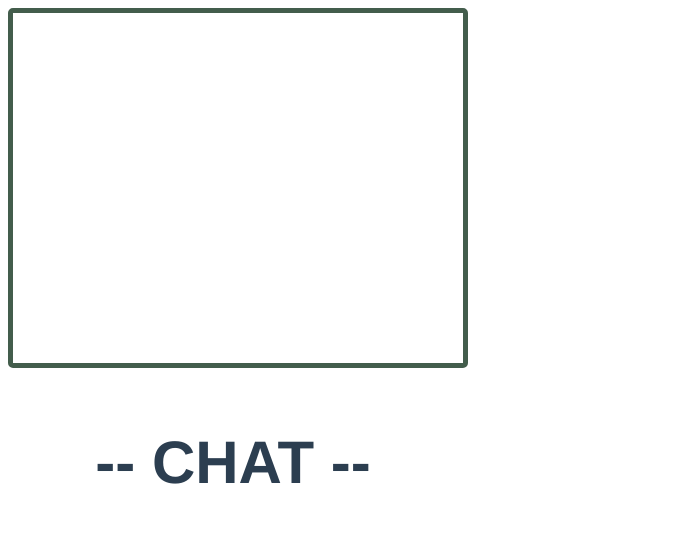
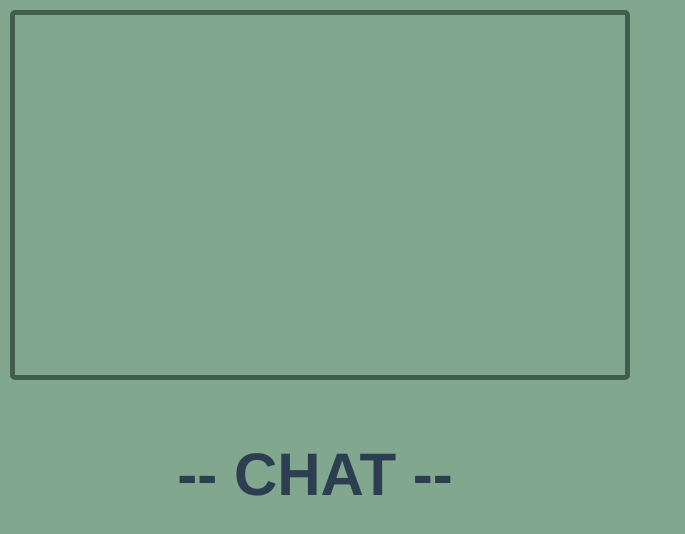
Before and after one commit to pablosirera/overlay-obs, a Vue app: page / in a window 1280 px wide. Shown: the top 534 px of the page, without its empty margins (0-685 px from the left). Built offline with nearby package versions, Linux system fonts and the light colour scheme.

Commit message:
improve cam frame

```diff
--- a/src/App.vue
+++ b/src/App.vue
@@ -8,5 +8,8 @@
   -webkit-font-smoothing: antialiased;
   -moz-osx-font-smoothing: grayscale;
   color: #2c3e50;
+  background-color: var(--color-primary);
+  padding: 10px;
+  height: 100vh;
 }
 </style>
--- /dev/null
+++ b/src/assets/main.scss
@@ -0,0 +1,8 @@
+body {
+  margin: 0;
+}
+
+:root {
+  --color-primary: #81a78f;
+  --color-secondary: #435d4c;
+}
--- a/src/main.js
+++ b/src/main.js
@@ -1,5 +1,6 @@
 import { createApp } from 'vue'
 import App from './App.vue'
 import router from './router'
+import './assets/main.scss'
 
 createApp(App).use(router).mount('#app')
--- a/src/views/Home.vue
+++ b/src/views/Home.vue
@@ -13,14 +13,14 @@ export default {
 
 <style lang="scss" scoped>
 .cam-frame {
-  border: 5px solid rgb(67, 93, 76);
+  border: 5px solid var(--color-secondary);
   border-radius: 5px;
-  width: 450px;
-  height: 350px;
+  width: 610px;
+  height: 360px;
 }
 
 .chat-title {
-  width: 450px;
+  width: 610px;
   text-align: center;
   font-size: 60px;
   font-weight: bold;
```
